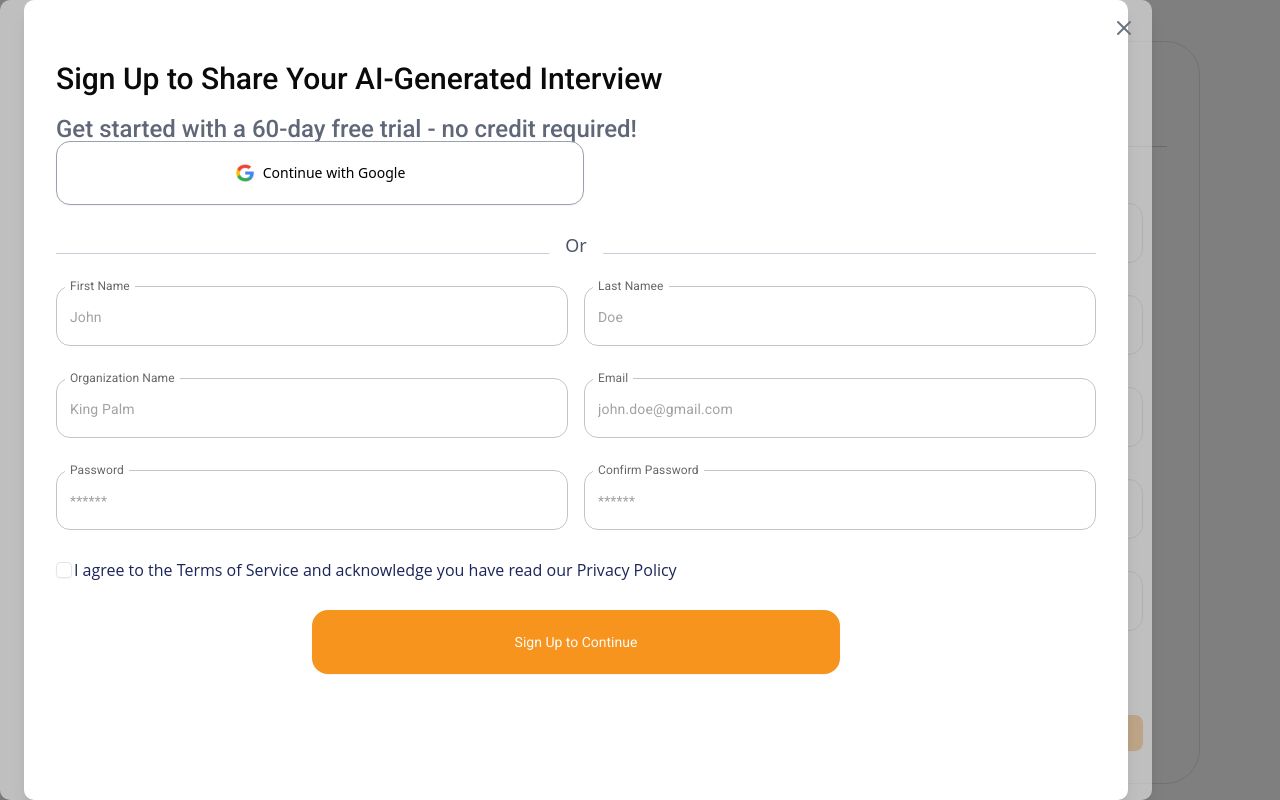
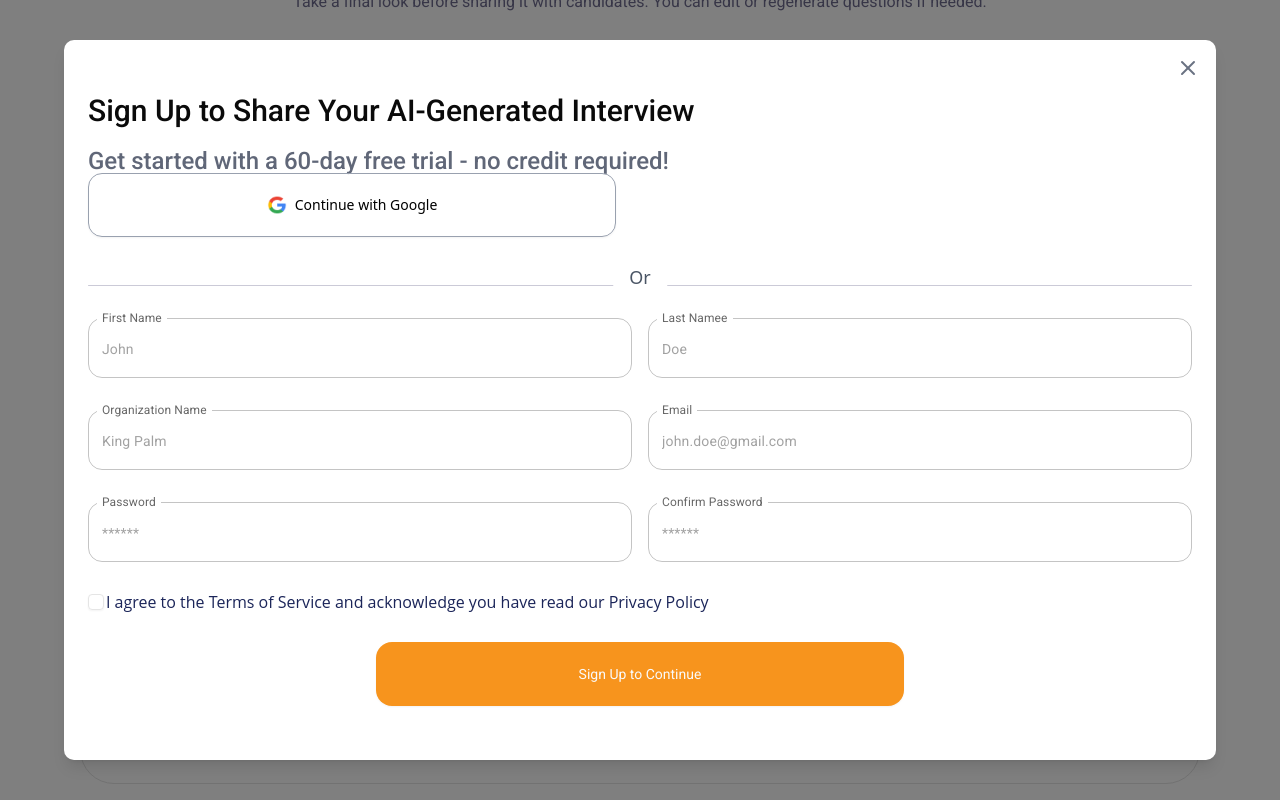
Before and after one commit to sayyamButt317/hire-with-tess-frontend, a Next.js app: page /interview/review in a window 1280 px wide. Both pictures are taken after a click on the button "Sign up to Continue". Shown: the part 151-951 px from the top of the page. Built offline with nearby package versions, Linux system fonts and the light colour scheme.

Commit message:
change th signup dialogue design

```diff
--- a/src/components/ui/dialog.tsx
+++ b/src/components/ui/dialog.tsx
@@ -52,27 +52,25 @@ function DialogContent({
                            ...props
                        }: React.ComponentProps<typeof DialogPrimitive.Content>) {
     return (
-      <DialogPortal data-slot="dialog-portal">
+        <DialogPortal>
             <DialogOverlay />
             <DialogPrimitive.Content
-            data-slot="dialog-content"
                 className={cn(
-                "bg-background fixed inset-0 z-50 flex items-center justify-center w-full h-full p-6",
-                className
+                    "fixed left-1/2 top-1/2 transform -translate-x-1/2 -translate-y-1/2 z-50 w-full max-w-[1412px] max-h-[90vh] rounded-lg shadow-lg overflow-auto p-8",
+                    className ? `${className} bg-white` : "bg-white"
                 )}
                 {...props}
             >
-          <div className="w-[1412px] h-[1007px] max-w-screen max-h-screen bg-white rounded-lg shadow-lg overflow-auto p-8">
                 {children}
-          </div>
                 <DialogPrimitive.Close className="absolute top-4 right-4 text-gray-500 hover:text-gray-700">
                     <XIcon />
                     <span className="sr-only">Close</span>
                 </DialogPrimitive.Close>
             </DialogPrimitive.Content>
         </DialogPortal>
-  )
+    );
 }
+
 
 
 function DialogHeader({ className, ...props }: React.ComponentProps<"div">) {
```
Lines whose indentation alone changed are shown as unchanged.
